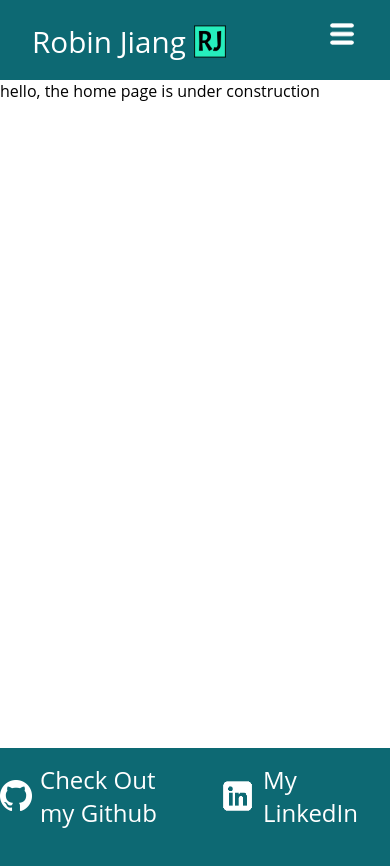
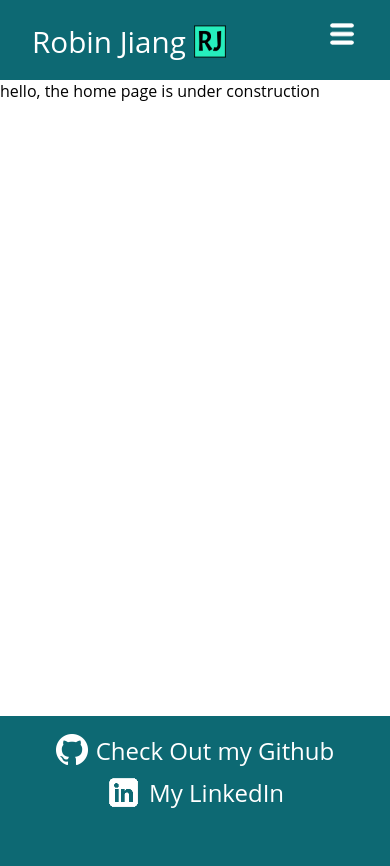
Before and after one commit to robinjiang6/robinjiang6.github.io, a React (Create React App) app: page / in a window 390 px wide. Shown: the top 866 px of the page. Built offline with nearby package versions, Linux system fonts and the light colour scheme.

Commit message:
smaller screen footer

```diff
--- a/src/App.css
+++ b/src/App.css
@@ -11,3 +11,8 @@
     min-height: calc(100vh - 80px - 6rem);
     background-color: #fff;
 }
+@media screen and (max-width:680px){
+    .main-page{
+        min-height: calc(100vh - 80px - 8rem);
+    }
+}
--- a/src/components/Footer.css
+++ b/src/components/Footer.css
@@ -10,7 +10,7 @@
     bottom: 0;
     left: 0;
     width: 100%;
-    height: 6rem;
+    min-height: 6rem;
     background-color: var(--base);
     display: flex;
     flex-direction: column;
@@ -28,11 +28,16 @@
     text-decoration: none;
     vertical-align: text-bottom;
 }
-.github-text, .linkedin-text{
+.github-text{
     color: var(--text);
     font-size: calc(0.75 * var(--size));
     padding: 0 0 0 calc(0.25 * var(--size));
     margin-right: var(--size);
+}
+.linkedin-text{
+    color: var(--text);
+    font-size: calc(0.75 * var(--size));
+    padding: 0 0 0 calc(0.25 * var(--size));
 }
 a{
     text-decoration: none;
@@ -42,6 +47,11 @@ a{
 }
 .links{
     display: flex;
+    justify-content: center;
+}
+.footer{
+    justify-content: center;
+    width: calc(100% - 2rem);
 }
 .github-container,.linked-in-container{
     display: flex;
@@ -49,3 +59,17 @@ a{
     justify-self: start;
     align-items: center;
 }
+
+@media screen and (max-width:680px){
+    .links{
+        flex-direction: column;
+        align-items: center;
+    }
+    .github-text{
+        margin-right: 0;
+    }
+    .github-container{
+        padding-bottom: calc(var(--size) * .25);
+        padding-top: calc(var(--size) * .5);
+    }
+}
--- a/src/components/Footer.jsx
+++ b/src/components/Footer.jsx
@@ -4,6 +4,7 @@ import './Footer.css';
 function Footer() {
   return (
     <div className='footer-container'>
+        <div className='footer'>
           <div className="links">
             <a href="https://github.com/robinjiang6" target="_blank" rel="noreferrer" className="github-container">
               <img src="/images/github-64.png" alt="Github Logo-" id="github-img"></img>
@@ -15,6 +16,7 @@ function Footer() {
             </a>
           </div>
         </div>
+    </div>
   )
 }
 
```
Lines whose indentation alone changed are shown as unchanged.
